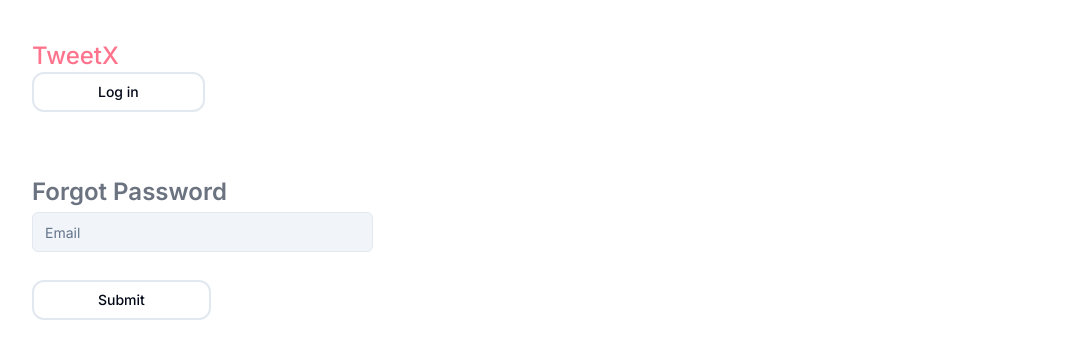
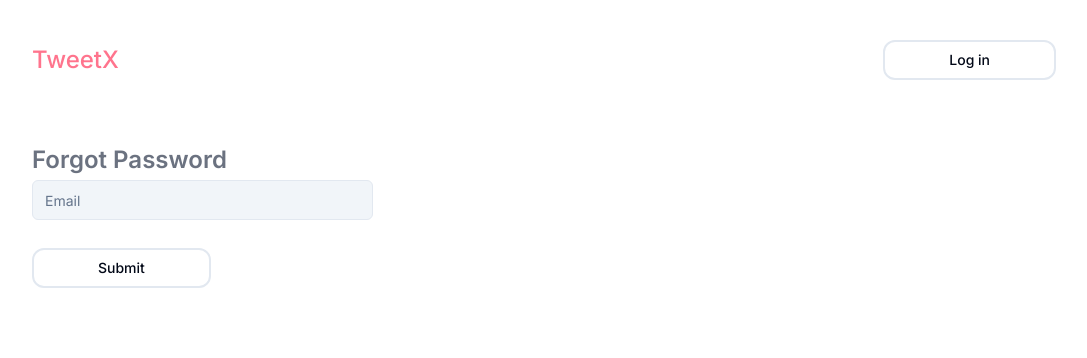
Before and after one commit to niketanwadaskar/myapp, a Next.js app: page /auth/forgot-password in a window 1280 px wide. Shown: the top 358 px of the page, without its empty margins (96-1183 px from the left). Built offline with nearby package versions, Linux system fonts and the light colour scheme.

Commit message:
auth layoout

```diff
--- a/app/auth/layout.tsx
+++ b/app/auth/layout.tsx
@@ -1,14 +1,29 @@
+"use client";
 import { Button } from "@/components/ui/button";
+import Link from "next/link";
+import { usePathname } from "next/navigation";
 import React from "react";
 
-export default function layout({ children }: { children: React.ReactNode }) {
+export default function Layout({ children }: { children: React.ReactNode }) {
+  const path = usePathname()
   return (
-    <div className="bg-white  lg:px-32 md:px-16 sm:px-11 px-2 pt-10">
+    <div className="bg-white  lg:px-32 md:px-16 sm:px-11 px-2 pt-10 flex flex-col">
+      <div className="flex justify-between items-center">
       <p className=" text-2xl  font-medium text-[#ff748d]"> TweetX</p>
+     { (path.includes("forgot") || path.includes("signup")) && <Link href="/auth/login">
       <Button variant={"outline"} className="px-16  text-sm py-0  border-2 rounded-xl">
         Log in
-      </Button>
+      </Button> </Link>}
+     {path.includes("login") && <Link href="/auth/signup">
+      <Button variant={"outline"} className="px-16  text-sm py-0  border-2 rounded-xl">
+        Sign up
+      </Button> </Link>}
+
+      </div>
+      <div>
+
       {children}
+      </div>
     </div>
   );
 }
```
Also changed, not shown: 1 other file (tests, documents, lock files or other folders).
